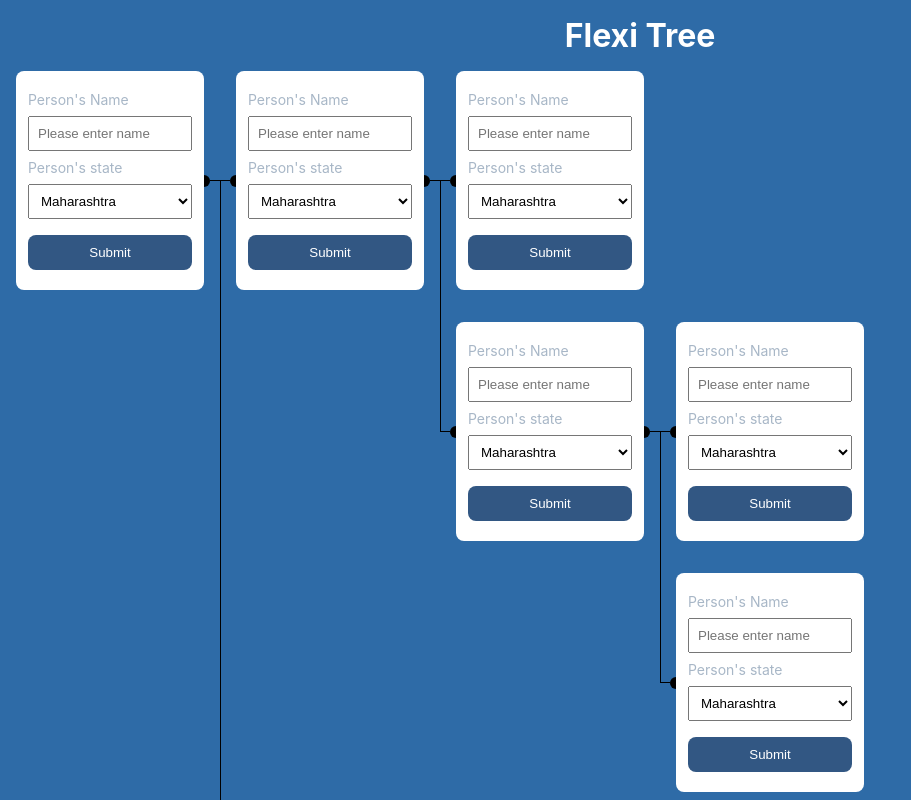
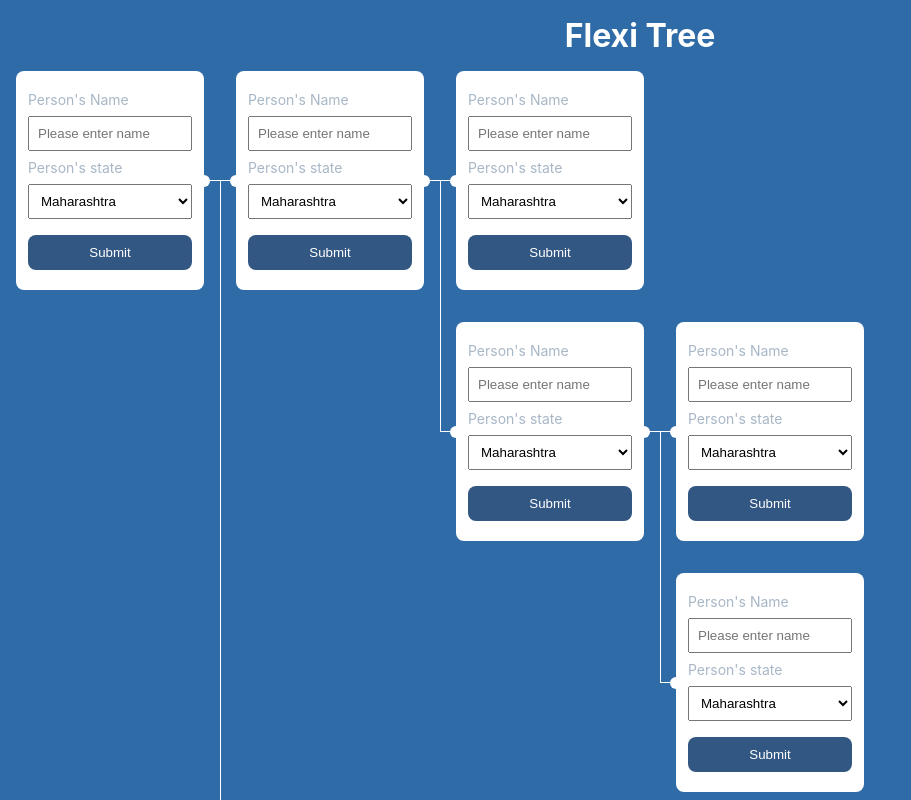
Before and after one commit to NISHANT061/Flexi-app, a React (Create React App) app: page / in a window 1280 px wide. Shown: the top 800 px of the page, without its empty margins (0-911 px from the left). Built offline with nearby package versions, Linux system fonts and the light colour scheme.

Commit message:
css fixed for connectors

```diff
--- a/src/Components/Flexi/Flexi.js
+++ b/src/Components/Flexi/Flexi.js
@@ -50,7 +50,7 @@ const Flexi = ({ config, onSubmitHandler, children, isNested }) => {
                 </div>
               </div>
             ) : item.type === "DropDown" ? (
-              <div className="dropDown-container" key={`hcc-${IdGenerator()}`}>
+              <div className="dropDown-container" key={`bcc-${IdGenerator()}`}>
                 <div className="label">{item.label}</div>
                 <div>
                   <select
--- a/src/Components/Flexi/Flexi.scss
+++ b/src/Components/Flexi/Flexi.scss
@@ -49,7 +49,7 @@ ul {
     width: 12px;
     height: 12px;
     border-radius: 100%;
-  background-color: black;
+    background-color: #FFF;
     top: calc(50% - 6px);
     z-index: -1;
 
@@ -61,7 +61,7 @@ ul {
       left: 12px;
       height: 1px;
       width: 10px;
-    background-color: black;
+      background-color: #FFF;
     }
   }
 
@@ -73,7 +73,7 @@ ul {
       top: 50%;
       right: -0.5px;
       width: 1px;
-    background-color: black;
+      background-color: #FFF;
     }
   }
 
--- a/src/utils/generateId.js
+++ b/src/utils/generateId.js
@@ -2,6 +2,6 @@ const faker = require('faker')
 
 
 export const IdGenerator = ()=>{
-    let newID = faker.random.uuid()
+    let newID = `${faker.name.prefix}-${faker.name.suffix}`
     return newID
 }
```
Lines whose indentation alone changed are shown as unchanged.
